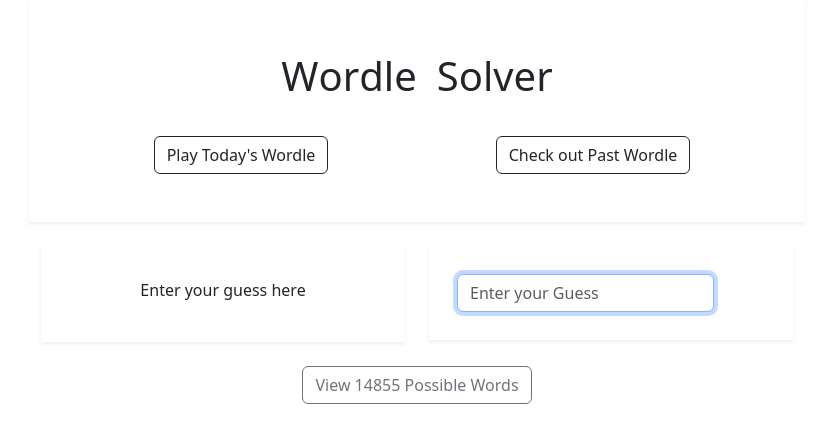
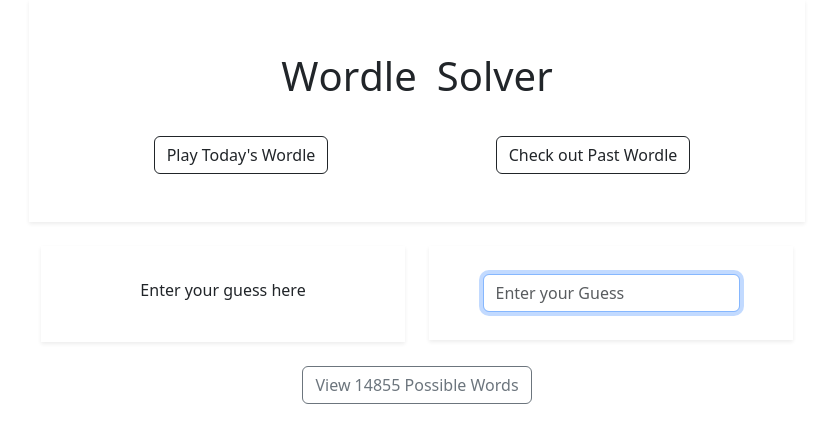
Before and after one commit to ShantanuVichare/Wordle-Solver, a React (Create React App) app: page / in a window 1280 px wide. Shown: the top 442 px of the page, without its empty margins (223-1056 px from the left). Built offline with nearby package versions, Linux system fonts and the light colour scheme; the HTML template or start-up script is replaced by a standard one.

Commit message:
fixed input form center alignment

```diff
--- a/src/wordle/components/index.jsx
+++ b/src/wordle/components/index.jsx
@@ -159,14 +159,14 @@
           </Col>
           <Col>
             <Container className="shadow-sm p-4 mb-4" style={{ minWidth: '350px' }}>
-              <InputGroup className="mx-auto">
+              <InputGroup className="d-flex justify-content-center">
                 <Form className="my-1 mx-1" onSubmit={handleWordSubmit}>
                   <Form.Control type="text" size="md" value={currentWord} onChange={handleWordInput} placeholder="Enter your Guess" autoFocus />
                 </Form>
               </InputGroup>
                 {
                   wordStates.length > 0 &&
-                  <InputGroup className="mt-3 mx-auto">
+                  <InputGroup className="mt-3 d-flex justify-content-center">
                     <Button
                       className="my-1 mx-1" variant="outline-danger"
                       onClick={() => resetWordStates() && wordleSolver.reset()}>
```
